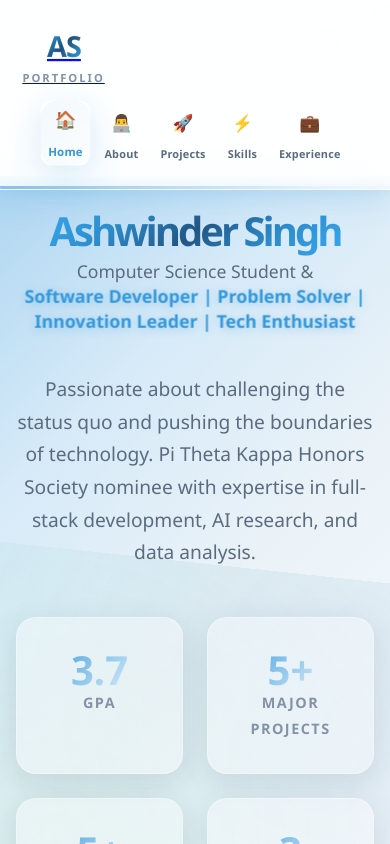
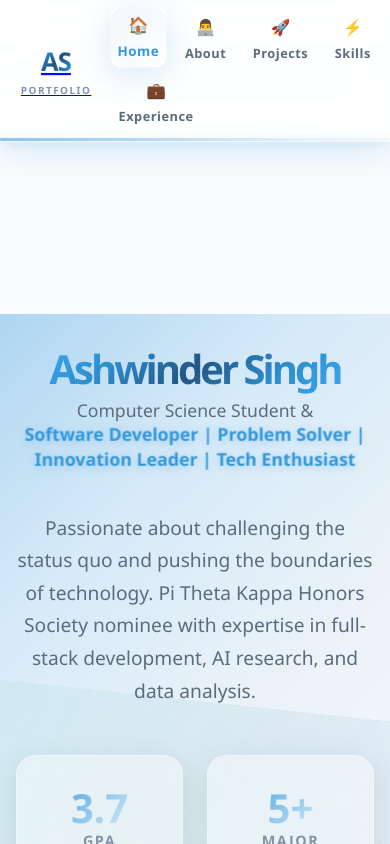
Before and after one commit to Ashwinder9693/portfolio, a React (Vite) app: page / in a window 390 px wide. Shown: the top 844 px of the page. Built offline with nearby package versions, Linux system fonts and the light colour scheme.

Commit message:
Mobile nav: sticky, single-row, no overlap

```diff
--- a/src/styles.css
+++ b/src/styles.css
@@ -289,7 +289,7 @@ body {
    NAVIGATION - PROFESSIONAL MAGIC
    ================================ */
 .nav {
-  position: fixed;
+  position: sticky;
   top: 0;
   left: 0;
   right: 0;
@@ -545,7 +545,7 @@ body {
    MAIN CONTENT STRUCTURE
    ================================ */
 .main-content {
-  margin-top: 90px;
+  margin-top: 0px;
   min-height: calc(100vh - 90px);
   position: relative;
 }
@@ -4006,59 +4006,54 @@ img, video {
    END OF STYLESHEET
    ================================ */
 
- /* === MOBILE: show the full nav, no dropdown, wrap into rows === */
+/* ===== Mobile: keep full nav visible, single row, no dropdown ===== */
 @media (max-width: 768px) {
-  /* keep the bar fixed and let it be tall enough for two rows */
-  .nav { padding: 0.35rem 0 0.4rem; }
-
-  /* logo + controls on the first row, menu below it */
-  .nav-container {
-    padding: 0.6rem 0.9rem;
-    flex-wrap: wrap;              /* allow wrapping */
-    row-gap: 6px;
-  }
-
-  /* hide hamburger completely */
+
+  /* never show hamburger on mobile for this design */
   .menu-toggle { display: none !important; }
-
-  /* inline menu, not a sliding panel */
-  .nav-menu {
-    order: 3;                     /* push below the logo row */
-    position: static !important;  /* no fixed overlay */
+  .nav-overlay { display: none !important; }
+
+  /* top bar layout */
+  .nav-container{
+    padding: .6rem .8rem;
     display: flex;
-    flex-wrap: wrap;              /* WRAP onto two rows if needed */
-    justify-content: center;
-    gap: 6px 8px;
-    padding: 4px 0 6px;
+    align-items: center;
+    justify-content: space-between;
+    gap: .4rem;
+    flex-wrap: nowrap;                 /* keep logo and controls on the same line */
+  }
+
+  /* show the menu inline (not as a panel) */
+  .nav-menu{
+    position: static !important;
+    display: flex !important;
+    flex-direction: row !important;
+    align-items: center;
+    justify-content: space-between;    /* spread items evenly */
+    gap: .25rem;
+    padding: 0 !important;
     background: transparent !important;
     border: 0 !important;
     transform: none !important;
     opacity: 1 !important;
     pointer-events: auto !important;
-    z-index: auto !important;
-  }
-
-  /* make buttons compact */
-  .nav-item {
-    flex: 0 1 auto;
-    padding: 6px 9px;
+  }
+
+  /* tighten buttons so 5 fit across */
+  .nav-item{
+    padding: .45rem .5rem;
     border-radius: 10px;
-    font-size: 0.78rem;           /* smaller labels */
-    gap: 6px;
-  }
-  .nav-icon  { font-size: 1.05rem; margin-bottom: 2px; }
-  .nav-label { font-size: 0.72rem; letter-spacing: .2px; }
-
-  /* no dark backdrop since we aren't using the drawer */
-  .nav-overlay { display: none !important; }
-
-  /* give content enough top space for the now-taller bar */
-  .main-content { margin-top: 128px; }
-}
-
-/* even smaller phones */
-@media (max-width: 420px) {
-  .nav-item   { padding: 5px 7px; font-size: 0.74rem; }
-  .nav-label  { font-size: 0.68rem; }
-  .main-content { margin-top: 144px; }
-}
+    font-size: .78rem;
+  }
+  .nav-icon{ font-size: 1.05rem; margin: 0 0 .15rem 0; }
+
+  /* logo on the same line, slightly smaller */
+  .logo-text{ font-size: 1.6rem; }
+  .logo-subtitle{ font-size: .62rem; letter-spacing: 1.5px; }
+}
+
+/* extra-tight for very small phones (≤ 390px wide) */
+@media (max-width: 390px){
+  .nav-item{ padding: .35rem .4rem; font-size: .72rem; }
+  .nav-icon{ font-size: .98rem; }
+}
```
